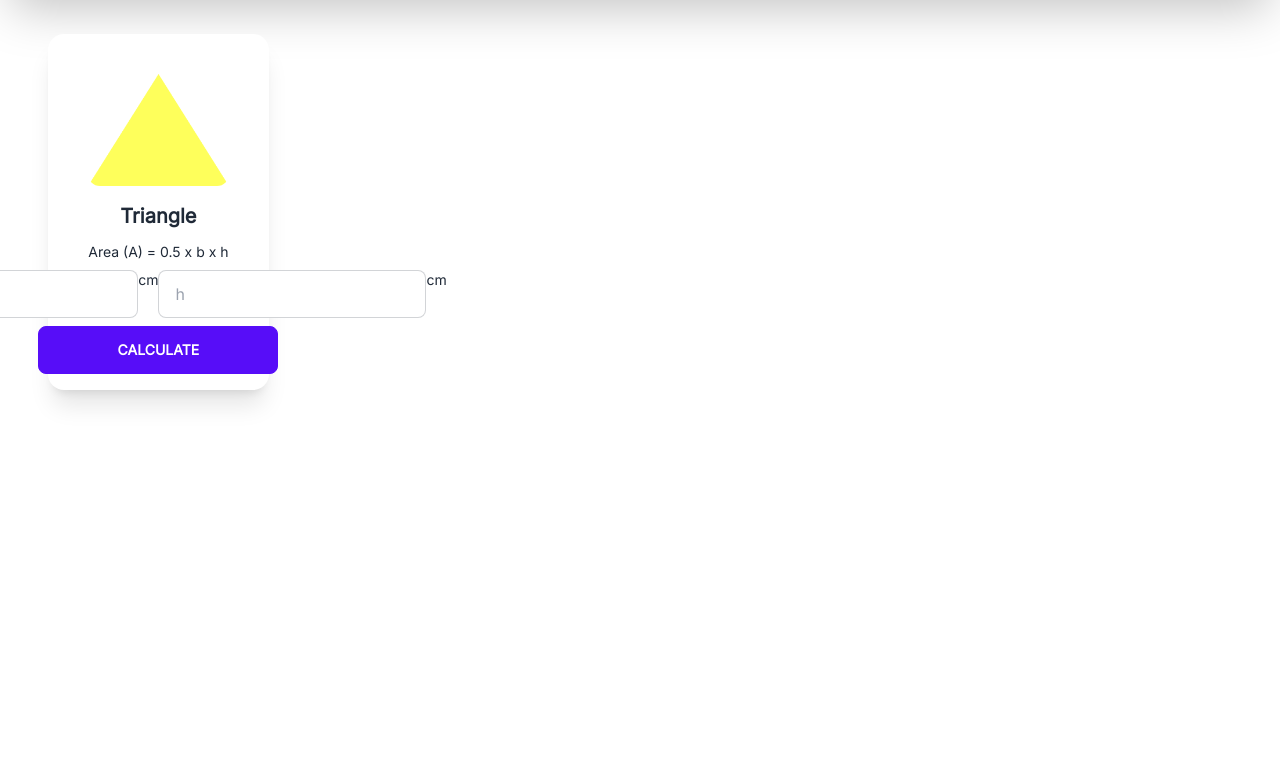
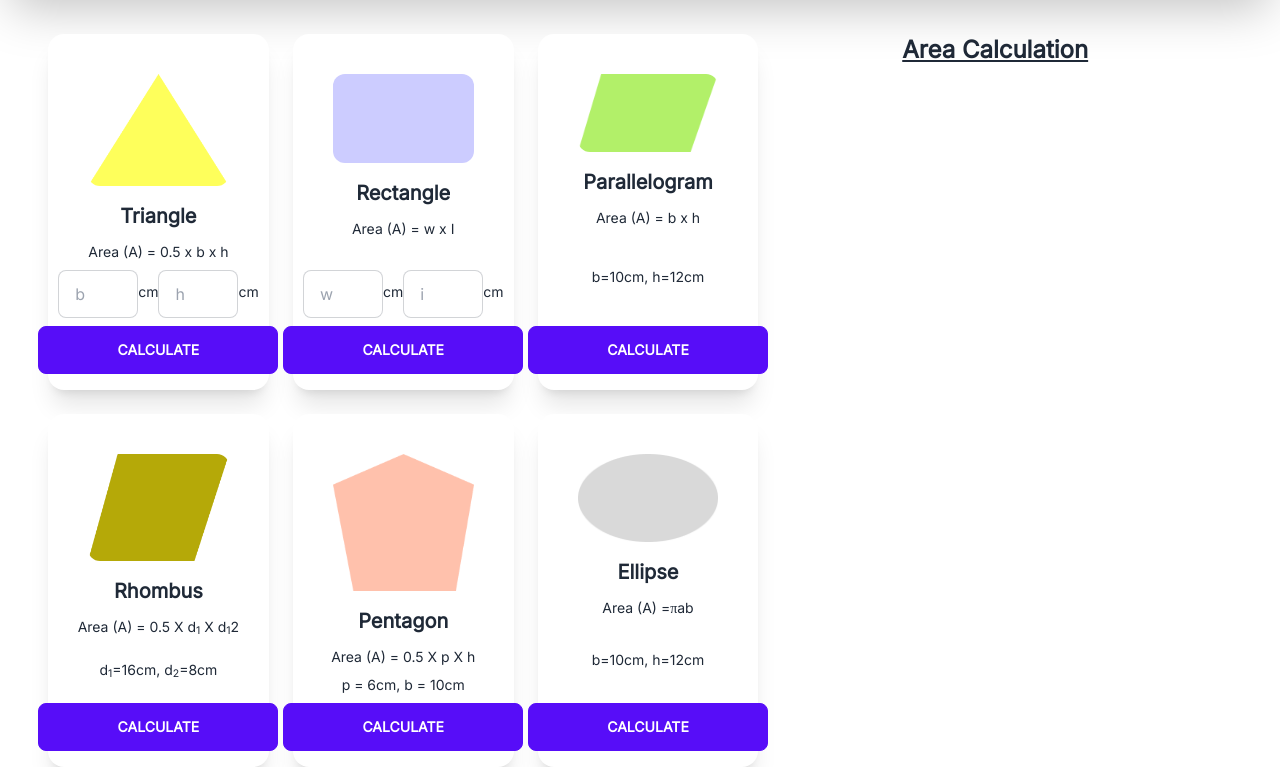
Before and after one commit to Alamin0x01/AI-Universe-Hub, a plain HTML site: page index.html in a window 1280 px wide. Shown: the part 114-881 px from the top of the page. Before the commit the page ends 800 px from the top, so only its background shows below. Drawn offline with nearby package versions, Linux system fonts and the light colour scheme.

Commit message:
added the all cards

```diff
--- a/index.html
+++ b/index.html
@@ -21,7 +21,7 @@
         <div class="navbar rounded my-5 bg-cyan-200 ">
             <div class="navbar-start">
                 <div>
-                    <h1 class="logo"> Interactive</h1>
+                    <h1 class="logo font-bold"> Interactive</h1>
                     <h3 class="logo-litle">Geometry Genius</h3>
                 </div>
 
@@ -46,12 +46,88 @@
             <div class="card-body items-center text-center">
               <h2 class="card-title">Triangle</h2>
               <p>Area (A) = 0.5 x b x h</p>
-              <div class="flex w-50 h-88">
-              <input type="number" placeholder="b" class="input input-bordered w-35 max-w-xs" />
-              <p>cm</p>
-              <input type="number" placeholder="h" class="input input-bordered w-35 max-w-xs" />
-              <p>cm</p>
+
+              <div class="flex ">
+              <input type="" placeholder="b" class="input input-bordered w-20" />
+              <p class="pt-3"> cm</p>
+              <input type="" placeholder="h" class="input input-bordered w-20" />
+              <p class="pt-3"> cm</p>
             </div>
+              <div class=" card-actions">
+                <button class="btn btn-primary w-60 ">Calculate</button>
+              </div>
+            </div>
+          </div>
+        <div class="card card-compact w-full bg-base-100 shadow-xl">
+            <figure class="px-10 pt-10">
+              <img src="./images/rectangle.png" alt="Shoes" class="rounded-xl" />
+            </figure>
+            <div class="card-body items-center text-center">
+              <h2 class="card-title">Rectangle</h2>
+              <p>Area (A) = w x I</p>
+
+              <div class="flex ">
+              <input type="" placeholder="w" class="input input-bordered w-20" />
+              <p class="pt-3"> cm</p>
+              <input type="" placeholder="i" class="input input-bordered w-20" />
+              <p class="pt-3"> cm</p>
+            </div>
+              <div class=" card-actions">
+                <button class="btn btn-primary w-60 ">Calculate</button>
+              </div>
+            </div>
+          </div>
+        <div class="card card-compact w-full bg-base-100 shadow-xl">
+            <figure class="px-10 pt-10">
+              <img src="./images/parallelogram.png" alt="Shoes" class="rounded-xl" />
+            </figure>
+            <div class="card-body items-center text-center">
+              <h2 class="card-title">Parallelogram</h2>
+              <p>Area (A) = b x h</p>
+
+              <p>b=10cm, h=12cm</p>
+              <div class=" card-actions">
+                <button class="btn btn-primary w-60 ">Calculate</button>
+              </div>
+            </div>
+          </div>
+        <div class="card card-compact w-full bg-base-100 shadow-xl">
+            <figure class="px-10 pt-10">
+              <img src="./images/rhombus.png" alt="Shoes" class="rounded-xl" />
+            </figure>
+            <div class="card-body items-center text-center">
+              <h2 class="card-title">Rhombus</h2>
+              <p>Area (A) = 0.5 X d<sub>1</sub> X d<sub>1</sub>2</p>
+
+              <p>d<sub>1</sub>=16cm, d<sub>2</sub>=8cm</p>
+              <div class=" card-actions">
+                <button class="btn btn-primary w-60 ">Calculate</button>
+              </div>
+            </div>
+          </div>
+        <div class="card card-compact w-full bg-base-100 shadow-xl">
+            <figure class="px-10 pt-10">
+              <img src="./images/pentagon.png" alt="Shoes" class="rounded-xl" />
+            </figure>
+            <div class="card-body items-center text-center">
+              <h2 class="card-title">Pentagon</h2>
+              <p>Area (A) = 0.5 X p X h</p>
+
+              <p>p = 6cm, b = 10cm</p>
+              <div class=" card-actions">
+                <button class="btn btn-primary w-60 ">Calculate</button>
+              </div>
+            </div>
+          </div>
+        <div class="card card-compact w-full bg-base-100 shadow-xl">
+            <figure class="px-10 pt-10">
+              <img src="./images/ellipse.png" alt="Shoes" class="rounded-xl" />
+            </figure>
+            <div class="card-body items-center text-center">
+              <h2 class="card-title">Ellipse</h2>
+              <p>Area (A) =πab</p>
+
+              <p>b=10cm, h=12cm</p>
               <div class=" card-actions">
                 <button class="btn btn-primary w-60 ">Calculate</button>
               </div>
@@ -61,9 +137,22 @@
 
 
         </div>
-        <div class="calculation">
+         <!-- cart details div  -->
+         <div class="cart-details w-full md:w-[40%] lg:w-[40%] mx-auto">
+            <h1 class="text-2xl text-center font-bold underline mt-5">
+                Area Calculation
+            </h1>
+            <div class="overflow-x-auto">
+              <table class="table w-full">
 
-        </div>
+                <tbody id="table-container">
+
+                </tbody>
+              </table>
+            </div>
+          </div>
+        </section>
+
         </section>
     </main>
     <script src="JS/cards.js"></script>
```
